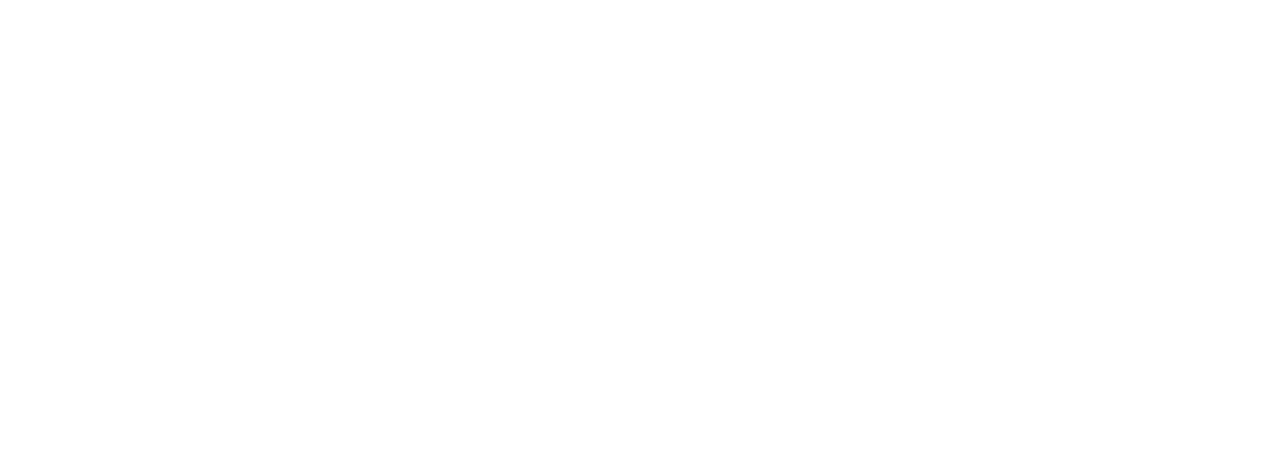
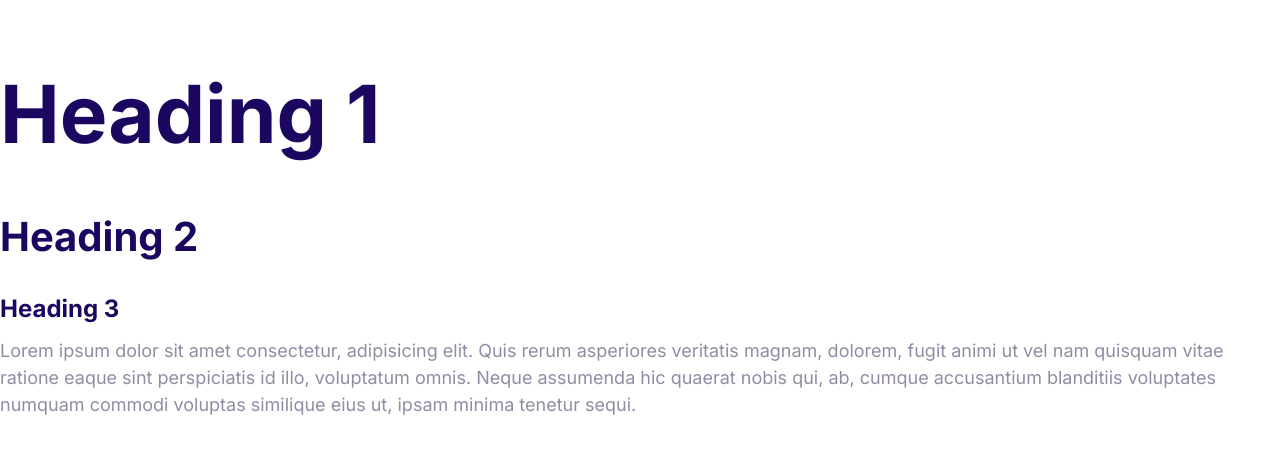
Before and after one commit to ninjafantastico/website, a plain HTML site: page domain-king/index.html in a window 1280 px wide. Drawn offline with Linux system fonts and the light colour scheme.

Commit message:
define typography

```diff
--- a/domain-king/css/styles.css
+++ b/domain-king/css/styles.css
@@ -1,3 +1,7 @@
+html {
+    font-size: 62.5%;
+}
+
 :root {
     /* color palette */
     --color-primary: #2584ff;
@@ -7,3 +11,46 @@
     --color-headings: #1b0760;
     --color-body: #918ca4;
 }
+
+body {
+    font-family: Inter, Arial, Helvetica, sans-serif;
+    font-size: 2.4rem;
+    line-height: 1.5;
+    color: var(--color-body);
+}
+
+h1, h2, h3 {
+    color: var(--color-headings);
+    margin-bottom: 1rem;
+}
+
+h1 {
+    font-size: 7rem;
+}
+
+h2 {
+    font-size: 4rem;
+}
+
+h3 {
+    font-size: 3rem;
+}
+
+p {
+    margin-top: 0;
+}
+
+@media screen and (min-width: 1024px) {
+    body {
+        font-size: 1.8rem;
+    }
+    h1 {
+        font-size: 8rem;
+    }
+    h2 {
+        font-size: 4rem;
+    }
+    h3 {
+        font-size: 2.4rem;
+    }
+}
--- a/domain-king/index.html
+++ b/domain-king/index.html
@@ -4,7 +4,25 @@
     <meta name="viewport" content="width=device-width, initial-scale=1.0" />
     <link rel="stylesheet" href="css/normalize.css" />
     <link rel="stylesheet" href="css/styles.css" />
+    <link rel="preconnect" href="https://fonts.googleapis.com" />
+    <link rel="preconnect" href="https://fonts.gstatic.com" crossorigin />
+    <link
+      href="https://fonts.googleapis.com/css2?family=Inter:ital,opsz,wght@0,14..32,100..900;1,14..32,100..900&display=swap"
+      rel="stylesheet"
+    />
     <title>Document</title>
   </head>
-  <body></body>
+  <body>
+    <h1>Heading 1</h1>
+    <h2>Heading 2</h2>
+    <h3>Heading 3</h3>
+    <p>
+      Lorem ipsum dolor sit amet consectetur, adipisicing elit. Quis rerum
+      asperiores veritatis magnam, dolorem, fugit animi ut vel nam quisquam
+      vitae ratione eaque sint perspiciatis id illo, voluptatum omnis. Neque
+      assumenda hic quaerat nobis qui, ab, cumque accusantium blanditiis
+      voluptates numquam commodi voluptas similique eius ut, ipsam minima
+      tenetur sequi.
+    </p>
+  </body>
 </html>
```
